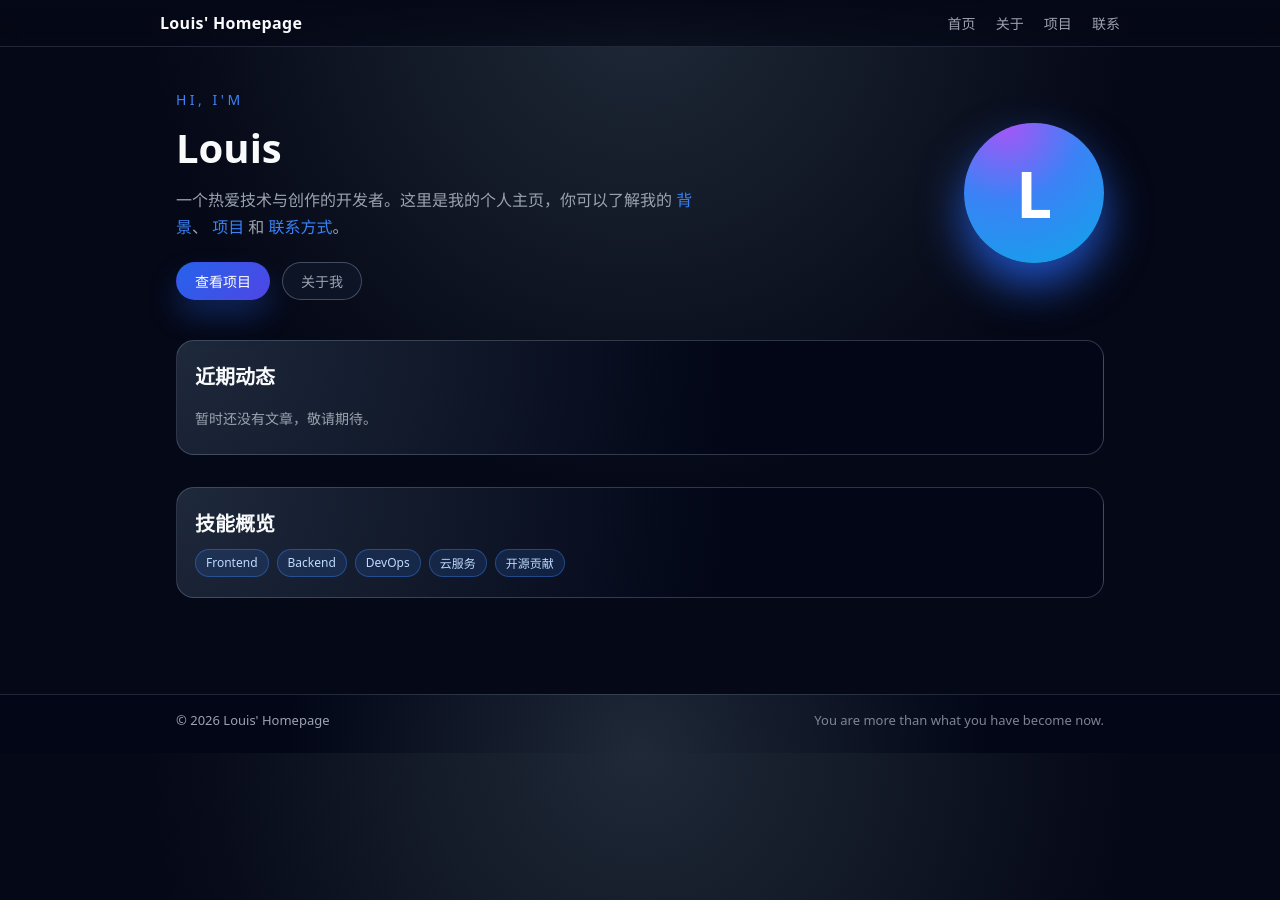
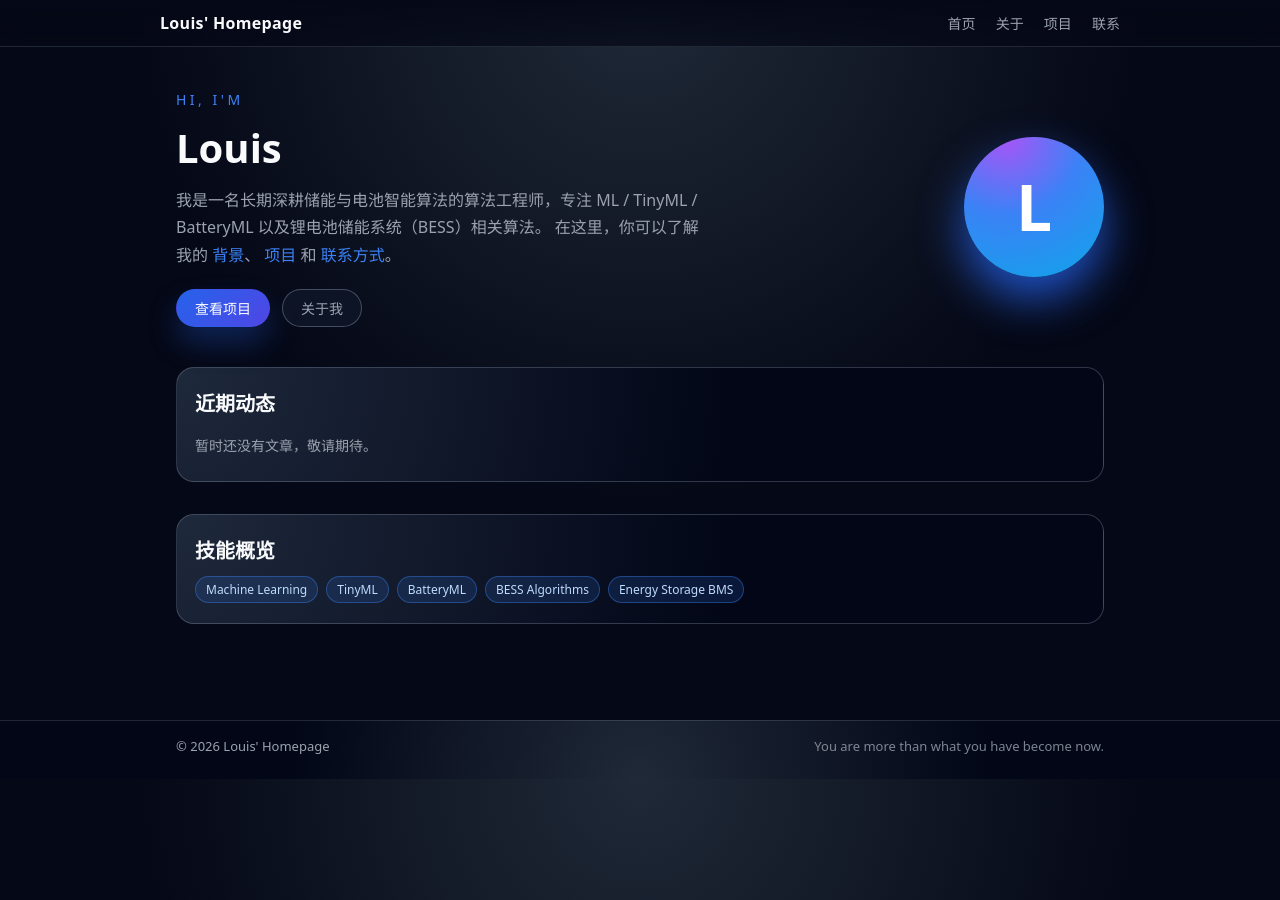
Before and after one commit to louislog/louislog.github.io, a Jekyll site: the page built from index.md, in a window 1280 px wide. Built offline with Jekyll 4.4.1, drawn with Linux system fonts in a browser that asks for light colours.

Commit message:
Update homepage content to reflect expertise in energy storage algorithms and modify skill tags to include Machine Learning, TinyML, BatteryML, and related fields.

```diff
--- a/index.md
+++ b/index.md
@@ -8,7 +8,8 @@ title: "Home"
     <p class="hero-kicker">Hi, I'm</p>
     <h1 class="hero-title">Louis</h1>
     <p class="hero-subtitle">
-      一个热爱技术与创作的开发者。这里是我的个人主页，你可以了解我的
+      我是一名长期深耕储能与电池智能算法的算法工程师，专注 ML / TinyML / BatteryML 以及锂电池储能系统（BESS）相关算法。
+      在这里，你可以了解我的
       <a href="{{ '/about/' | relative_url }}">背景</a>、
       <a href="{{ '/projects/' | relative_url }}">项目</a> 和
       <a href="{{ '/contact/' | relative_url }}">联系方式</a>。
@@ -43,10 +44,10 @@ title: "Home"
 <section class="section">
   <h2>技能概览</h2>
   <div class="skill-tags">
-    <span class="tag">Frontend</span>
-    <span class="tag">Backend</span>
-    <span class="tag">DevOps</span>
-    <span class="tag">云服务</span>
-    <span class="tag">开源贡献</span>
+    <span class="tag">Machine Learning</span>
+    <span class="tag">TinyML</span>
+    <span class="tag">BatteryML</span>
+    <span class="tag">BESS Algorithms</span>
+    <span class="tag">Energy Storage BMS</span>
   </div>
 </section>
```
